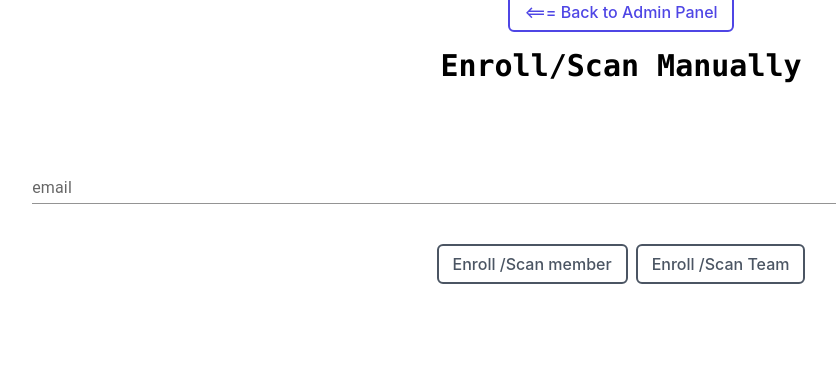
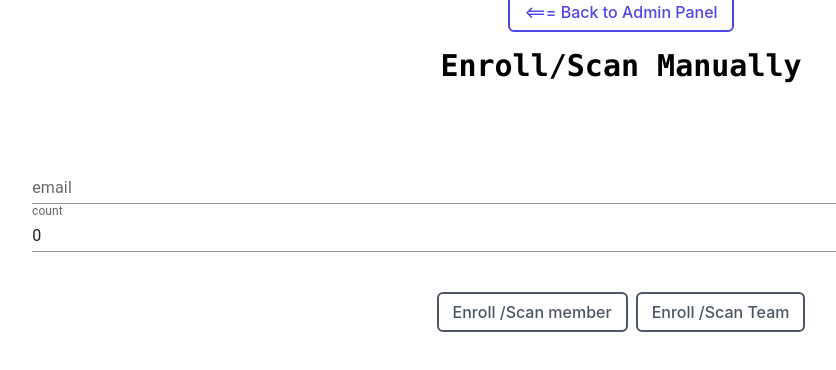
Before and after one commit to SabariGanesh-K/Event-Management, a React (Create React App) app: page /enroll in a window 1280 px wide. Shown: the top 370 px of the page, without its empty margins (19-855 px from the left). Built offline with nearby package versions, Linux system fonts and the light colour scheme; no server answers.

Commit message:
manual value

```diff
--- a/src/context/AppContext.js
+++ b/src/context/AppContext.js
@@ -135,16 +135,16 @@ const [RegisterError, setRegisterError] = useState(false)
     }
 
   }
-  const scanTeam = async(mail) =>{
+  const scanTeam = async(mail,count) =>{
     const docRef = doc(db, "users",mail);
     const docSnap = await getDoc(docRef);
 
     if (docSnap.exists()) {
-      if(docSnap.data().games!=0  && docSnap.data().games>=4 ){
+      if(docSnap.data().games!=0  && docSnap.data().games>=count ){
         await setDoc(
           docRef,
           {
-            games: parseInt(docSnap.data().games) - 1,
+            games: parseInt(docSnap.data().games) - count,
           },
           { merge: true }
         );
--- a/src/pages/Admins.js
+++ b/src/pages/Admins.js
@@ -9,6 +9,7 @@ export const Admins = () => {
   const [startScan, setStartScan] = useState(false);
   const [loadingScan, setLoadingScan] = useState(false);
   const [data, setData] = useState("");
+  const [manualMwmbers, setManualMwmbers] = useState(0)
   const {scanGame,UserData,scanTeam,scanCosplay,NoGameBalanceError} = useContext(FireBaseContext)
   const [loadingGameDeduct, setloadingGameDeduct] = useState(false)
   const [EntityClipOpen, setEntityClipOpen] = useState(false);
@@ -28,7 +29,7 @@ export const Admins = () => {
   }
   const handleTeamGameConfirm = async() =>{
     setloadingGameDeduct(true)
-    await scanTeam(data)
+    await scanTeam(data,manualMwmbers)
     if(NoGameBalanceError){
       setEntityClipOpen(true);
     }
@@ -132,6 +133,17 @@ const handleError = (err) => {
       )}
       {loadingScan && <p>Loading</p>}
       {data!="" && <p>{data}</p> }
+      {data!="" &&
+         <TextField
+         id="standard-textarea"
+         value={manualMwmbers}
+         onChange={(e)=>setManualMwmbers(e.target.value)}
+         label=" email "
+         placeholder="email"
+         multiline
+         variant="standard"
+       />
+      }
       {data !== "" && UserData.games!=0 &&    <a href="#_" class="rounded-md px-3.5 py-2 m-1 overflow-hidden relative group cursor-pointer border-2 font-medium border-indigo-600 text-indigo-600 text-white">
 <span class="absolute w-64 h-0 transition-all duration-300 origin-center rotate-45 -translate-x-20 bg-indigo-600 top-1/2 group-hover:h-64 group-hover:-translate-y-32 ease"></span>
 <span onClick={handleGameConfirm} class="relative text-indigo-600 transition duration-300 group-hover:text-white ease">Enroll Game</span>
--- a/src/pages/EnrollManually.js
+++ b/src/pages/EnrollManually.js
@@ -5,6 +5,7 @@ import { FireBaseContext } from '../context/AppContext';
 
 export const EnrollManually = () => {
   const {scanGame,UserData,scanCosplay,NoGameBalanceError,scanTeam} = useContext(FireBaseContext)
+  const [manualMwmbers, setManualMwmbers] = useState(0)
 
     const [email, setEmail] = useState("")
   const [loadingGameDeduct, setloadingGameDeduct] = useState(false)
@@ -33,7 +34,7 @@ export const EnrollManually = () => {
       }
       const handleTeamGameConfirm = async() =>{
         setloadingGameDeduct(true)
-        await scanTeam(email)
+        await scanTeam(email,manualMwmbers)
         if(NoGameBalanceError){
           setEntityClipOpen(true);
         }
@@ -71,6 +72,16 @@ className='w-[92%]'
           multiline
           variant="standard"
         />
+        <TextField
+className='w-[92%]'
+          id="standard-textarea"
+          value={manualMwmbers}
+          onChange={(e)=>setManualMwmbers(e.target.value)}
+          label=" count "
+          placeholder="count"
+          multiline
+          variant="standard"
+        />
 <br/><br/><br/>
 
 {( email) ?
```
